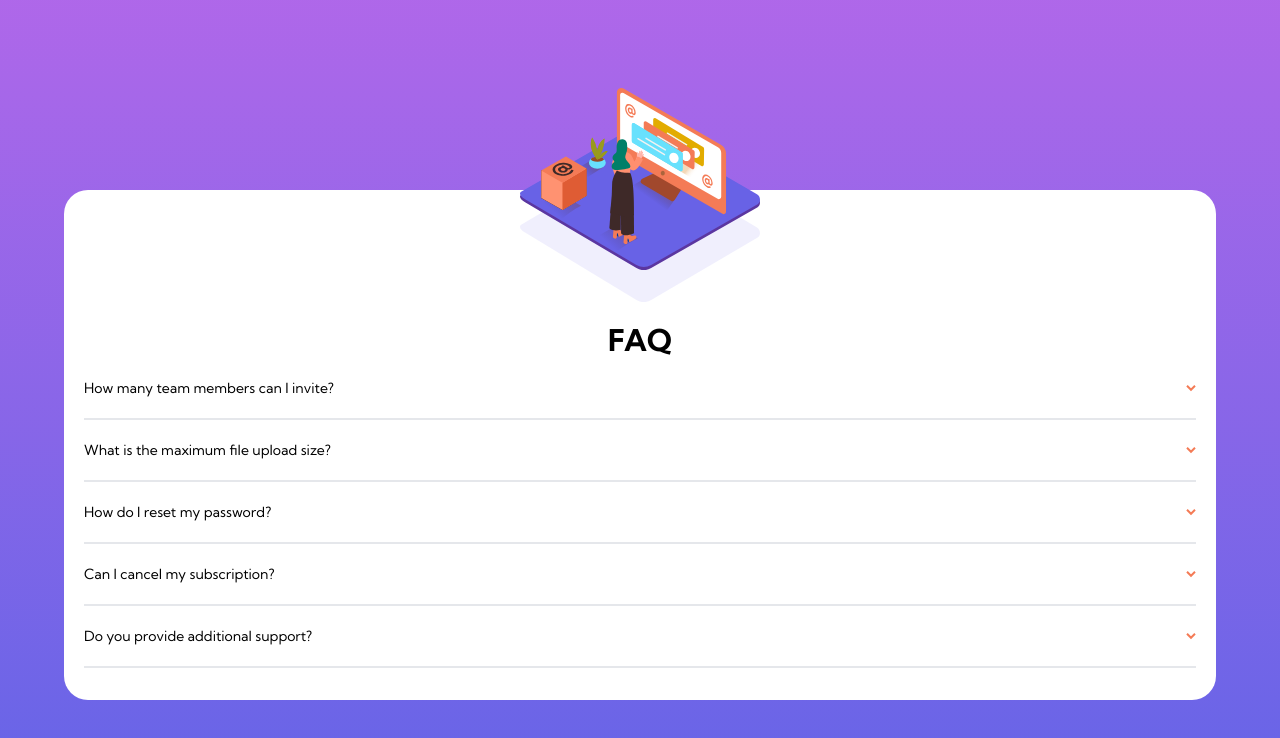
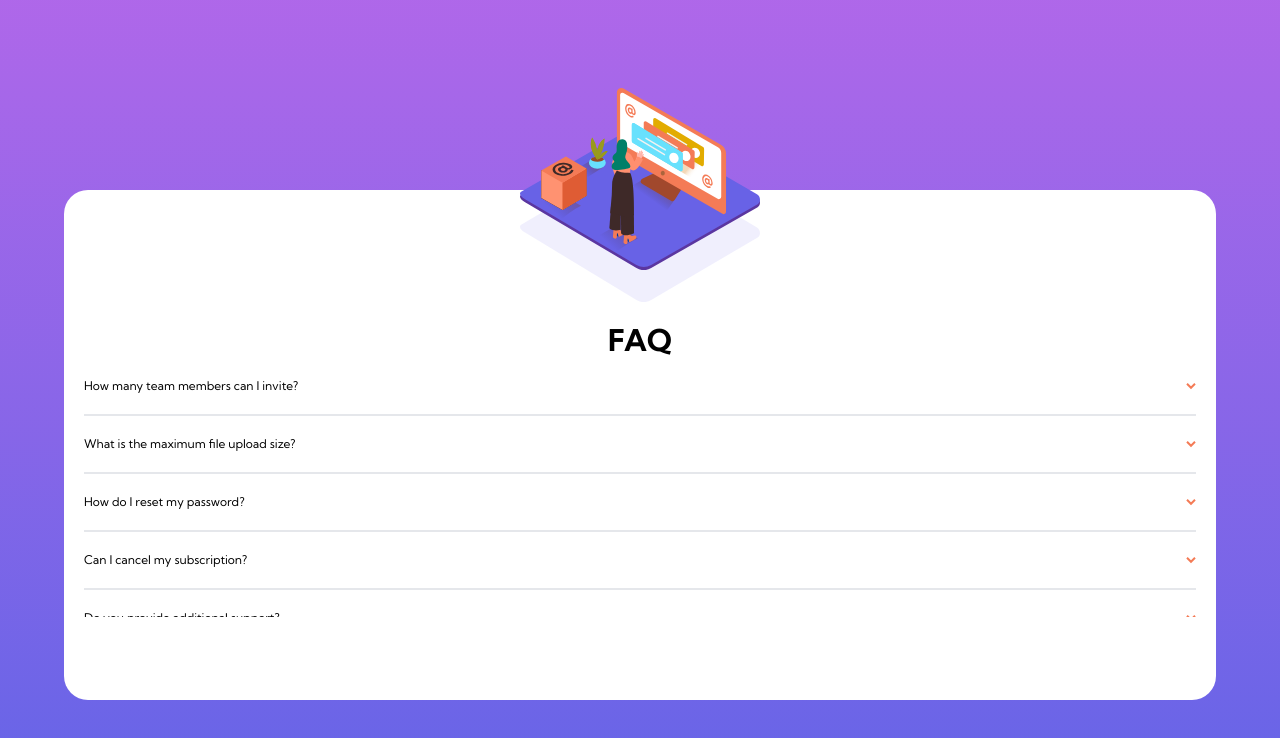
Before and after one commit to KianCandelario/Frontend-Mentor-Projects, a React (Vite) app in the folder Newbie/FAQ-Accordion/faqAccordion/: page / in a window 1280 px wide. Shown: the top 738 px of the page. Built offline with nearby package versions, Linux system fonts and the light colour scheme.

Commit message:
fix: Fixed the overlaps

```diff
--- a/Newbie/FAQ-Accordion/faqAccordion/src/components/Contents.tsx
+++ b/Newbie/FAQ-Accordion/faqAccordion/src/components/Contents.tsx
@@ -2,12 +2,11 @@ function Contents() {
     return (
         <>
             <div className="w-full h-[85%] flex">
-                <div className="w-full h-full bg-white rounded-3xl p-5">
-                    <div className="font-kumbh-sans">
+                <div className="w-full h-full bg-white rounded-3xl p-5 font-kumbh-sans">
                     <div className="text-3xl font-bold mt-28 flex justify-center items-center">
                         <h1>FAQ</h1>
                     </div>
-                        <div className="text-sm">
+                    <div className="h-[55%] w-full text-xs overflow-y-auto">
                         <div className="flex justify-between items-center py-5 border-b-2">
                             <p>How many team members can I invite?</p>
                             <span>
@@ -41,7 +40,6 @@ function Contents() {
                     </div>
                 </div>
             </div>
-            </div>
         </>
     );
 }
```
Lines whose indentation alone changed are shown as unchanged.
